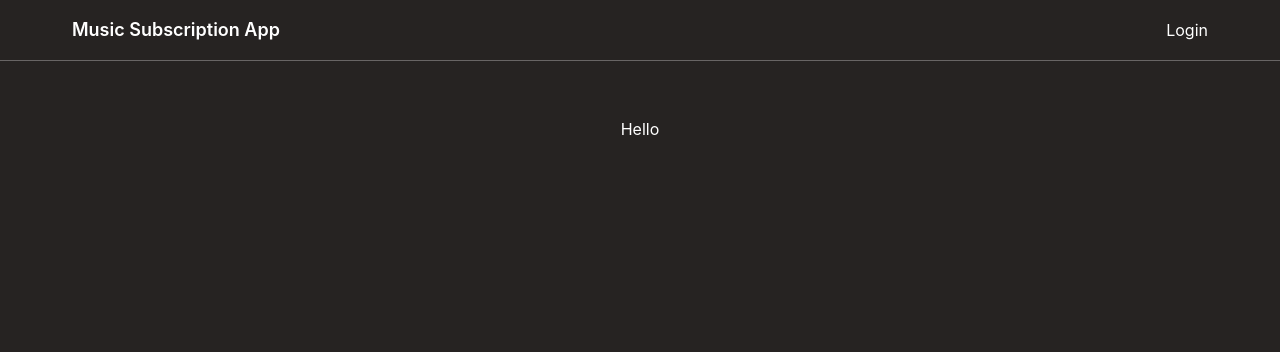
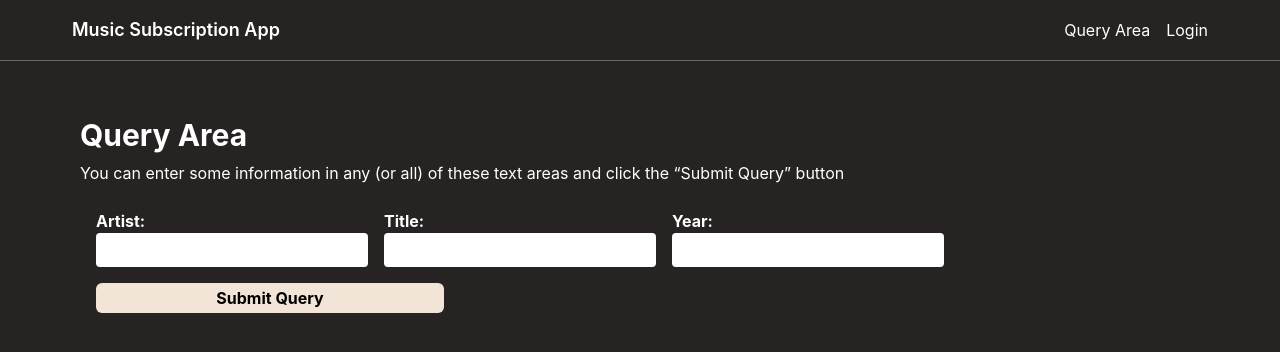
Before and after one commit to Shrey-Singhal/AWS_Music_Subscription_App, a React (Create React App) app in the folder frontend/: page /query in a window 1280 px wide. Shown: the top 352 px of the page. Built offline with nearby package versions, Linux system fonts and the light colour scheme.

Commit message:
Query input fields

```diff
--- a/frontend/src/Component/Navbar.js
+++ b/frontend/src/Component/Navbar.js
@@ -21,6 +21,9 @@ const Navbar = () => {
                     {/*<Link to={user ? "/mainpage" : "/"}>*/}
                     {/*    <button className="hover:text-gray-300">Query Area</button>*/}
                     {/*</Link>*/}
+                    <Link to="/query">
+                        <button className="hover:text-gray-300">Query Area</button>
+                    </Link>
 
                     {!user && (
                         <Link to="/">
--- a/frontend/src/pages/MainPage/Query.js
+++ b/frontend/src/pages/MainPage/Query.js
@@ -1,9 +1,44 @@
-import {useState} from "react";
+import React, {useState, useEffect} from "react";
 const Query = () => {
+    const [artist, setArtist] = useState("");
+    const [title, setTitle] = useState("");
+    const [year, setYear] = useState("");
 
     return (
-        <div className="flex mt-14 items-center justify-center">
-            Hello
+        <div className="flex flex-col mt-14 px-20">
+            <h1 className="flex text-3xl font-bold mb-2">Query Area</h1>
+            <p>You can enter some information in any (or all) of these text areas and click the “Submit Query” button</p>
+            <div className="w-[380px] p-4  rounded-md mt-2">
+                <form>
+                    <div className="flex space-x-4">
+                        <div>
+                            <label className="font-bold">Artist:</label>
+                            <input className="text-black rounded outline-none p-[5px] pl-[12px] pr-[12px]"
+                                   type = "artist" value={artist} onChange ={(e) => setArtist(e.target.value)} />
+                        </div>
+
+                        <div>
+                            <label className="font-bold">Title:</label>
+                            <input className="text-black rounded outline-none p-[5px] pl-[12px] pr-[12px]"
+                                   type ="title" value={title} onChange={(e) => setTitle(e.target.value)} />
+                        </div>
+
+                        <div>
+                            <label className="font-bold">Year:</label>
+                            <input className="text-black rounded outline-none p-[5px] pl-[12px] pr-[12px]"
+                                   type = "year" value = {year} onChange={(e) => setYear(e.target.value)}/>
+
+                        </div>
+
+
+                    </div>
+                    <button type="submit"
+                            className="p-[5px] pl-[16px] pr-[16px] rounded-[6px] leading-5 cursor-pointer
+                    text-black bg-custom-color2 hover:brightness-90 w-full mb-1 mt-4 font-bold"
+                    >Submit Query</button>
+                </form>
+
+            </div>
         </div>
     );
 
```
